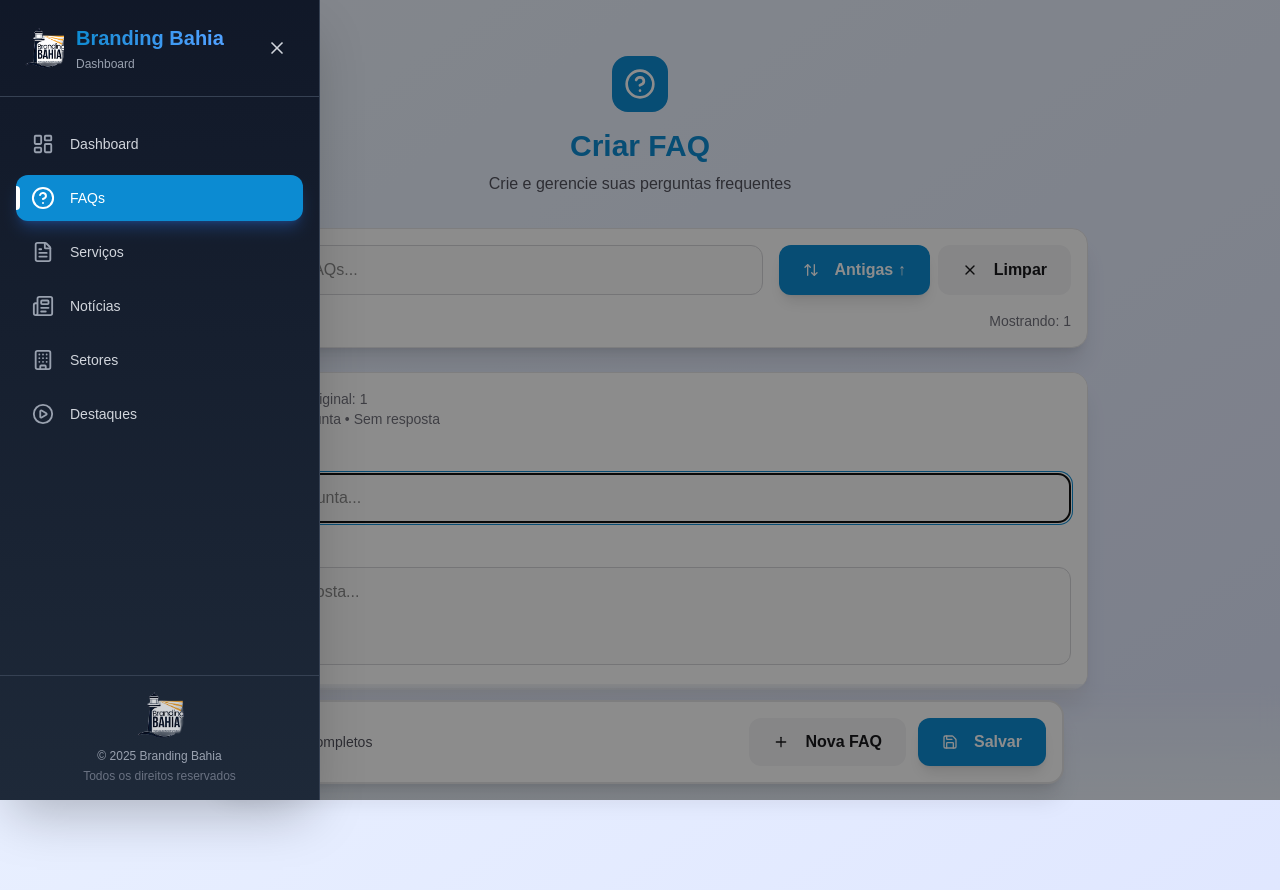
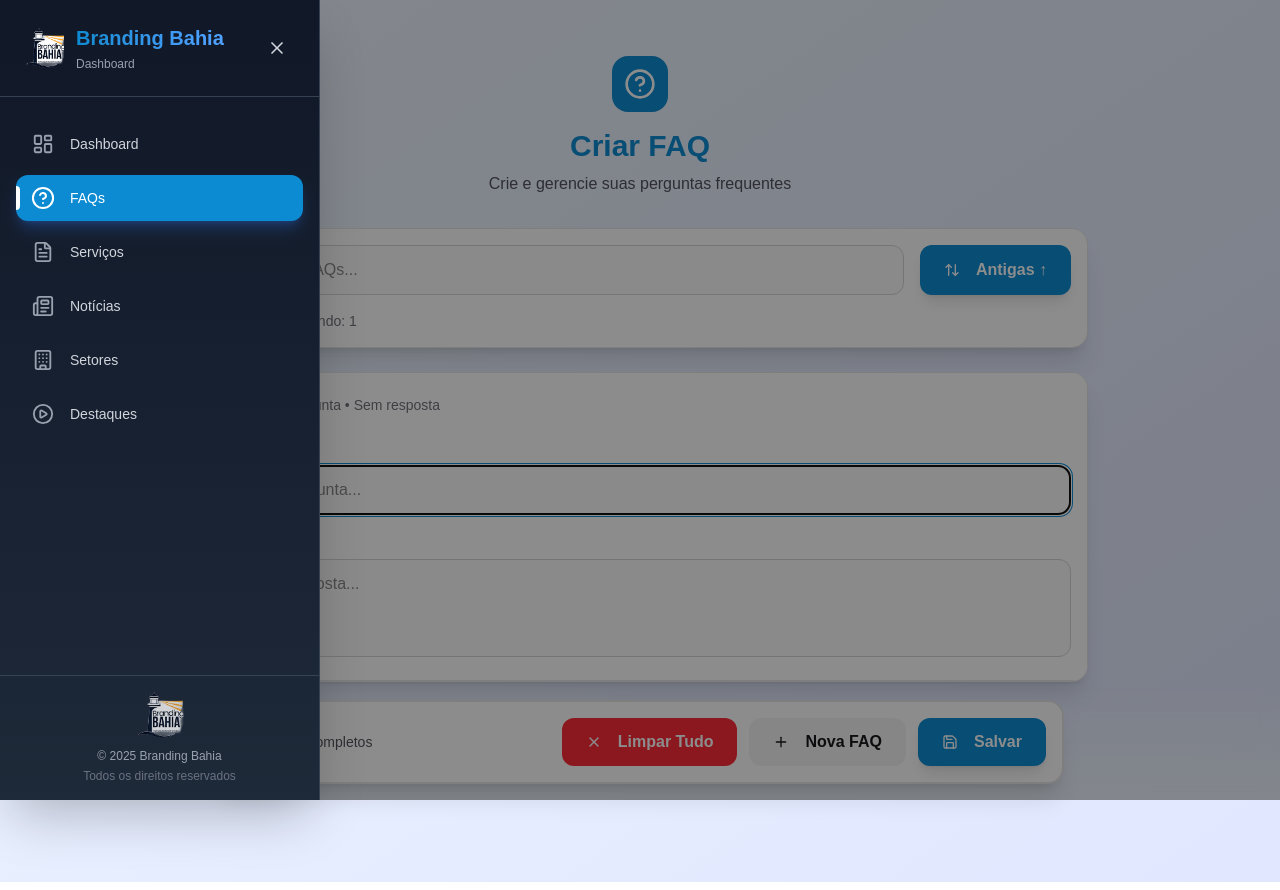
Before and after one commit to mavellium/dashboard-brandingbahia, a Next.js app: page /faq in a window 1280 px wide. Built offline with nearby package versions, Linux system fonts and the light colour scheme; no server answers.

Commit message:
feat: página de faq

```diff
--- a/src/app/faq/page.tsx
+++ b/src/app/faq/page.tsx
@@ -10,7 +10,8 @@ import {
   Search,
   HelpCircle,
   X,
-  ArrowUpDown
+  ArrowUpDown,
+  XCircle
 } from "lucide-react";
 import { Card } from "@/components/Card";
 import { Input } from "@/components/Input";
@@ -31,6 +32,7 @@ export default function CreateFAQ() {
   const [errorMsg, setErrorMsg] = useState("");
   const [search, setSearch] = useState("");
   const [sortOrder, setSortOrder] = useState<'asc' | 'desc'>('asc');
+  const [showValidation, setShowValidation] = useState(false);
 
   const newFaqRef = useRef<HTMLDivElement>(null);
 
@@ -67,6 +69,14 @@ export default function CreateFAQ() {
     loadData();
   }, []);
 
+  // Verificar se pode adicionar nova FAQ
+  const canAddNewFaq = () => {
+    if (search) return false; // Não pode adicionar se há texto na busca
+
+    const lastFaq = faqList[faqList.length - 1];
+    return lastFaq.question.trim() !== "" && lastFaq.answer.trim() !== "";
+  };
+
   // Filtrar e ordenar FAQs
   const filteredFaqs = useMemo(() => {
     // Primeiro filtramos
@@ -89,12 +99,29 @@ export default function CreateFAQ() {
   }, [faqList, search, sortOrder]);
 
   const addFaq = () => {
+    // Verificação de busca
+    if (search) {
+      setErrorMsg("Limpe a busca antes de adicionar uma nova FAQ.");
+      setTimeout(() => setErrorMsg(""), 3000);
+      return;
+    }
+
+    // Verificação de preenchimento do último card
+    const lastFaq = faqList[faqList.length - 1];
+    if (lastFaq.question.trim() === "" || lastFaq.answer.trim() === "") {
+      setShowValidation(true);
+      setErrorMsg("Complete a FAQ atual antes de adicionar uma nova.");
+      setTimeout(() => setErrorMsg(""), 3000);
+      return;
+    }
+
     const newFaq = {
       id: `faq-${Date.now()}-${Math.random().toString(36).substr(2, 9)}`,
       question: "",
       answer: ""
     };
     setFaqList([...faqList, newFaq]);
+    setShowValidation(false);
 
     // Scroll para nova FAQ
     setTimeout(() => {
@@ -117,12 +144,27 @@ export default function CreateFAQ() {
     const newList = [...faqList];
     newList[index][field] = value ?? "";
     setFaqList(newList);
+
+    // Remover validação quando o usuário começar a digitar
+    if (showValidation && index === faqList.length - 1) {
+      if (field === 'question' && value.trim() !== "") {
+        setShowValidation(false);
+      }
+    }
   };
 
   const clearAll = () => {
     if (window.confirm("Tem certeza que deseja limpar todas as FAQs?")) {
       setFaqList([{ question: "", answer: "" }]);
+      setSearch("");
+      setSortOrder('asc');
+      setShowValidation(false);
     }
+  };
+
+  const clearFilters = () => {
+    setSearch("");
+    setSortOrder('asc');
   };
 
   const handleSubmit = async (e: React.FormEvent) => {
@@ -130,13 +172,14 @@ export default function CreateFAQ() {
     setLoading(true);
     setSuccess(false);
     setErrorMsg("");
+    setShowValidation(false);
 
     const filtered = faqList.filter(
-      f => f.question.trim() || f.answer.trim()
+      f => f.question.trim() && f.answer.trim()
     );
 
     if (!filtered.length) {
-      setErrorMsg("Adicione ao menos uma pergunta.");
+      setErrorMsg("Adicione ao menos uma FAQ completa (com pergunta e resposta).");
       setLoading(false);
       return;
     }
@@ -178,7 +221,7 @@ export default function CreateFAQ() {
 
   return (
     <div className="min-h-screen bg-gradient-to-br from-blue-50 to-indigo-100 dark:from-zinc-900 dark:to-zinc-800 p-4 md:p-6">
-      <div className="max-w-4xl mx-auto py-6 md:py-8">
+      <div className="max-w-4xl p-0 mx-auto py-6 md:py-8">
         {/* Header */}
         <div className="text-center mb-8">
           <div className="flex items-center justify-center gap-3 mb-4">
@@ -218,20 +261,30 @@ export default function CreateFAQ() {
                   <ArrowUpDown className="w-4 h-4 mr-2" />
                   {sortOrder === 'asc' ? 'Antigas ↑' : 'Recentes ↓'}
                 </Button>
+                {(search || sortOrder === 'desc') && (
                   <Button
                     type="button"
                     variant="secondary"
-                  onClick={clearAll}
+                    onClick={clearFilters}
                     className="flex-1 sm:flex-none"
                   >
-                  <X className="w-4 h-4 mr-2" />
-                  Limpar
+                    <XCircle className="w-4 h-4 mr-2" />
+                    Limpar Filtro
                   </Button>
+                )}
               </div>
             </div>
-            <div className="mt-4 text-sm text-zinc-500 dark:text-zinc-400 flex justify-between">
+            <div className="mt-4 text-sm text-zinc-500 dark:text-zinc-400 flex justify-between items-center">
+              <div>
                 <span>Total: {faqList.length}</span>
+                <span className="mx-2">•</span>
                 <span>Mostrando: {filteredFaqs.length}</span>
+              </div>
+              {search && (
+                <div className="text-amber-600 dark:text-amber-400 text-xs">
+                  ⓘ Busca ativa - não é possível adicionar nova FAQ
+                </div>
+              )}
             </div>
           </Card>
         </div>
@@ -239,7 +292,7 @@ export default function CreateFAQ() {
         {/* Lista de FAQs */}
         <div className="space-y-4 pb-32">
           <form onSubmit={handleSubmit}>
-            {filteredFaqs.map((faq, filteredIndex) => {
+            {filteredFaqs.map((faq) => {
               // Encontrar o índice original na lista completa
               const originalIndex = faqList.findIndex(f => f.id === faq.id);
               const hasQuestion = faq.question.trim() !== "";
@@ -252,7 +305,9 @@ export default function CreateFAQ() {
                   key={faq.id || originalIndex}
                   ref={isLastAndEmpty ? newFaqRef : null}
                 >
-                  <Card className="mb-4 overflow-hidden">
+                  <Card className={`mb-4 overflow-hidden transition-all duration-300 ${
+                    isLastInOriginalList && showValidation && !hasQuestion ? 'ring-2 ring-red-500' : ''
+                  }`}>
                     <div className="p-4 bg-white dark:bg-zinc-900 border-b border-zinc-200 dark:border-zinc-700">
                       <div className="flex items-center justify-between mb-4">
                         <div className="flex items-center gap-3">
@@ -268,11 +323,15 @@ export default function CreateFAQ() {
                             </span>
                           </div>
                           <div className="text-sm text-zinc-500">
-                            <div>Posição original: {originalIndex + 1}</div>
-                            <div>
+                            <div className="font-medium">
                               {hasQuestion ? '✓ Pergunta' : 'Sem pergunta'} •
                               {hasAnswer ? ' ✓ Resposta' : ' Sem resposta'}
                             </div>
+                            {isLastInOriginalList && showValidation && !hasQuestion && (
+                              <div className="text-red-500 text-xs mt-1">
+                                ⚠ Complete esta FAQ antes de adicionar outra
+                              </div>
+                            )}
                           </div>
                         </div>
                         {faqList.length > 1 && (
@@ -324,7 +383,7 @@ export default function CreateFAQ() {
 
         {/* Barra Fixa de Botões */}
         <div className="fixed bottom-0 left-0 right-0 z-50 bg-gradient-to-t from-blue-50/90 to-transparent dark:from-zinc-900/90 backdrop-blur-sm pt-4">
-          <div className="max-w-4xl mx-auto px-4 md:px-6 pb-4">
+          <div className="max-w-4xl pt-0 mx-auto px-4 md:px-6 pb-4">
             <Card className="shadow-xl border-2 border-blue-200 dark:border-blue-900/50">
               <div className="p-4">
                 <div className="flex flex-col sm:flex-row gap-4 items-center justify-between">
@@ -340,8 +399,19 @@ export default function CreateFAQ() {
                   <div className="flex gap-3 w-full sm:w-auto">
                     <Button
                       type="button"
+                      variant="danger"
+                      onClick={clearAll}
+                      className="flex-1 sm:flex-none justify-center"
+                    >
+                      <X className="w-4 h-4 mr-2" />
+                      Limpar Tudo
+                    </Button>
+
+                    <Button
+                      type="button"
                       variant="secondary"
                       onClick={addFaq}
+                      disabled={!!search || !canAddNewFaq()}
                       className="flex-1 sm:flex-none justify-center"
                     >
                       <Plus className="w-4 h-4 mr-2" />
--- a/src/components/Button/index.tsx
+++ b/src/components/Button/index.tsx
@@ -5,6 +5,7 @@ export const Button = ({
   children,
   variant = "primary",
   loading = false,
+  disabled = false,
   className = "",
   ...props
 }: ButtonProps) => {
--- a/src/types/index.ts
+++ b/src/types/index.ts
@@ -36,6 +36,7 @@ export interface ButtonProps extends React.ButtonHTMLAttributes<HTMLButtonElemen
   loading?: boolean;
   className?: string;
   children: React.ReactNode;
+  disabled?: boolean;
 }
 
 export interface CardProps {
```
Lines whose indentation alone changed are shown as unchanged.
